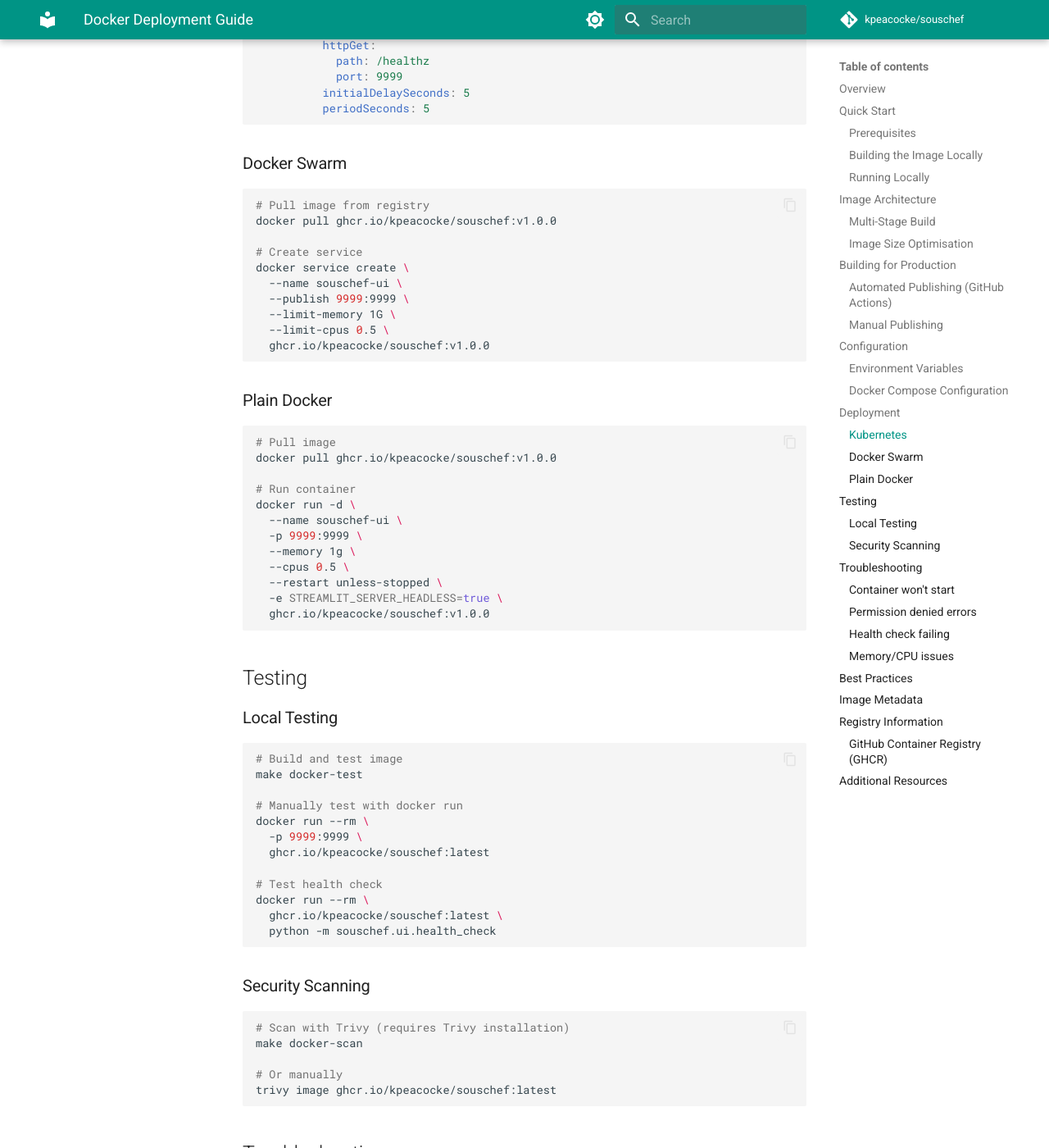
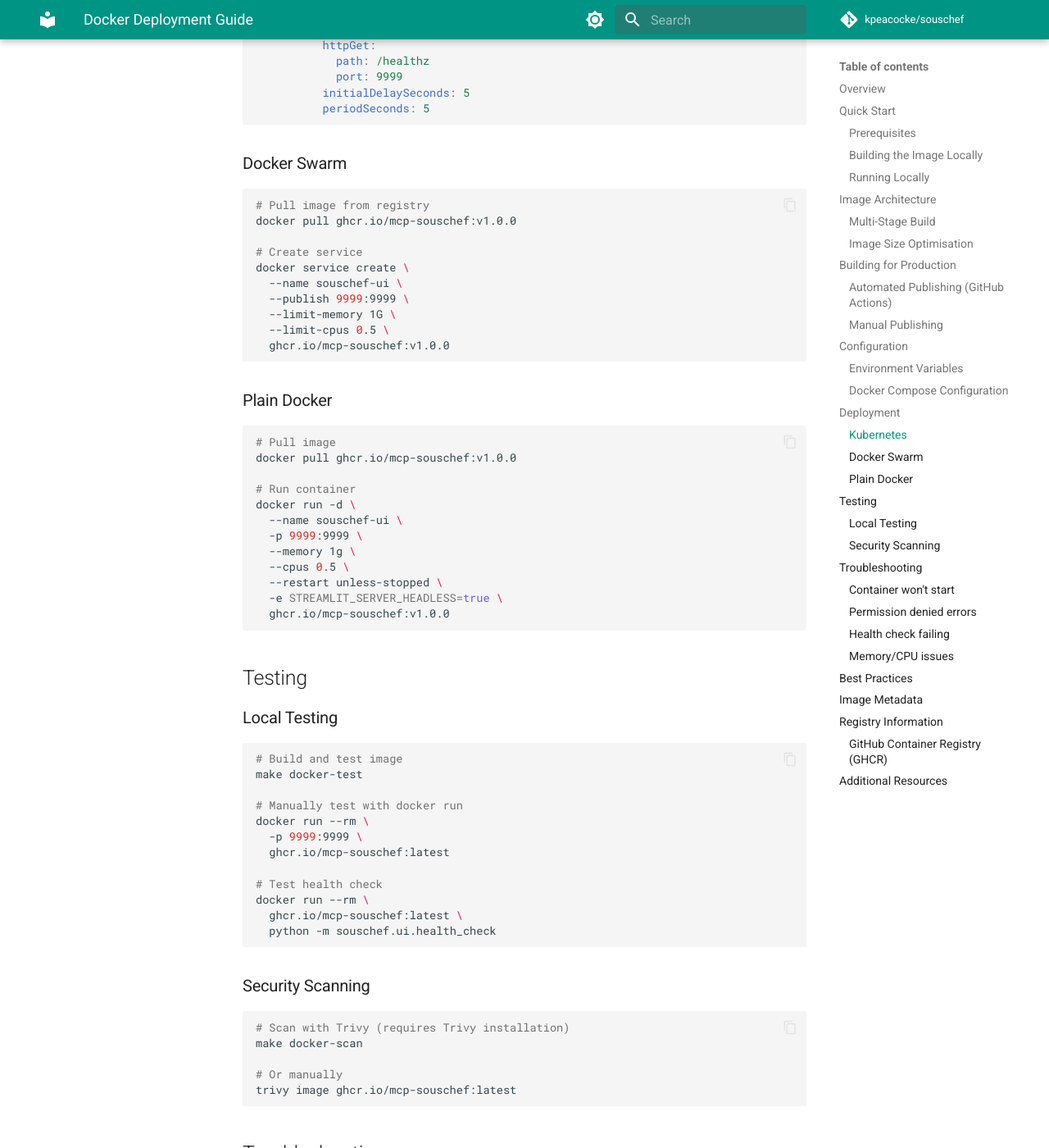
Before and after one commit to kpeacocke/souschef, an MkDocs documentation site: the page built from docs/docker-deployment.md, in a window 1280 px wide and 1400 px high, scrolled down 4630 px. Shown: the whole window at 82% size. Built offline with MkDocs 1.6.1 and Material for MkDocs 9.7.7, drawn with Linux system fonts in a browser that asks for light colours; comment, search, counter and statistics services are not loaded; the version menu is left out; some of the changed text lies outside the part shown.

Commit message:
refactor: standardise container image name to mcp-souschef
- Update container image name from kpeacocke/souschef to mcp-souschef across all files
- Change Makefile.docker IMAGE_NAME to mcp-souschef
- Update docker-publish.yml to use mcp-souschef instead of github.repository
- Update all documentation examples to reference ghcr.io/mcp-souschef
- Aligns with release package naming (mcp-souschef) for consistency across platforms
- GitHub repository URLs remain unchanged (still kpeacocke/souschef)

````diff
--- a/docs/docker-deployment.md
+++ b/docs/docker-deployment.md
@@ -26,7 +26,7 @@
 make docker-build
 
 # Or directly with Docker
-docker build -t ghcr.io/kpeacocke/souschef:latest .
+docker build -t ghcr.io/mcp-souschef:latest .
 ```
 
 ### Running Locally
@@ -107,7 +107,7 @@
 # Build for multiple platforms
 docker buildx build \
   --platform linux/amd64,linux/arm64 \
-  -t ghcr.io/kpeacocke/souschef:v1.0.0 \
+  -t ghcr.io/mcp-souschef:v1.0.0 \
   --push .
 ```
 
@@ -188,7 +188,7 @@
         runAsUser: 1001
       containers:
       - name: souschef-ui
-        image: ghcr.io/kpeacocke/souschef:v1.0.0
+        image: ghcr.io/mcp-souschef:v1.0.0
         ports:
         - containerPort: 9999
         resources:
@@ -216,7 +216,7 @@
 
 ```bash
 # Pull image from registry
-docker pull ghcr.io/kpeacocke/souschef:v1.0.0
+docker pull ghcr.io/mcp-souschef:v1.0.0
 
 # Create service
 docker service create \
@@ -224,14 +224,14 @@
   --publish 9999:9999 \
   --limit-memory 1G \
   --limit-cpus 0.5 \
-  ghcr.io/kpeacocke/souschef:v1.0.0
+  ghcr.io/mcp-souschef:v1.0.0
 ```
 
 ### Plain Docker
 
 ```bash
 # Pull image
-docker pull ghcr.io/kpeacocke/souschef:v1.0.0
+docker pull ghcr.io/mcp-souschef:v1.0.0
 
 # Run container
 docker run -d \
@@ -241,7 +241,7 @@
   --cpus 0.5 \
   --restart unless-stopped \
   -e STREAMLIT_SERVER_HEADLESS=true \
-  ghcr.io/kpeacocke/souschef:v1.0.0
+  ghcr.io/mcp-souschef:v1.0.0
 ```
 
 ## Testing
@@ -255,11 +255,11 @@
 # Manually test with docker run
 docker run --rm \
   -p 9999:9999 \
-  ghcr.io/kpeacocke/souschef:latest
+  ghcr.io/mcp-souschef:latest
 
 # Test health check
 docker run --rm \
-  ghcr.io/kpeacocke/souschef:latest \
+  ghcr.io/mcp-souschef:latest \
   python -m souschef.ui.health_check
 ```
 
@@ -270,7 +270,7 @@
 make docker-scan
 
 # Or manually
-trivy image ghcr.io/kpeacocke/souschef:latest
+trivy image ghcr.io/mcp-souschef:latest
 ```
 
 ## Troubleshooting
@@ -282,7 +282,7 @@
 docker logs <container_id>
 
 # Run with verbose logging
-docker run -e STREAMLIT_LOGGER_LEVEL=debug ghcr.io/kpeacocke/souschef:latest
+docker run -e STREAMLIT_LOGGER_LEVEL=debug ghcr.io/mcp-souschef:latest
 ```
 
 ### Permission denied errors
@@ -303,7 +303,7 @@
 ```bash
 # Test health check manually
 docker run --rm \
-  ghcr.io/kpeacocke/souschef:latest \
+  ghcr.io/mcp-souschef:latest \
   python -m souschef.ui.health_check
 
 # Expected output:
@@ -330,17 +330,17 @@
 1. **Always use version tags**
    ```bash
    # Good
-   docker pull ghcr.io/kpeacocke/souschef:v1.0.0
+   docker pull ghcr.io/mcp-souschef:v1.0.0
 
    # Avoid (unpredictable)
-   docker pull ghcr.io/kpeacocke/souschef:latest
+   docker pull ghcr.io/mcp-souschef:latest
    ```
 
 2. **Run as non-root user**
    ```bash
    # Already configured in image (user: app, uid: 1001)
    # Verify with:
-   docker run ghcr.io/kpeacocke/souschef:latest id
+   docker run ghcr.io/mcp-souschef:latest id
    # uid=1001(app) gid=1001(app) groups=1001(app)
    ```
 
@@ -382,7 +382,7 @@
 View metadata:
 
 ```bash
-docker inspect ghcr.io/kpeacocke/souschef:latest | grep -A10 Labels
+docker inspect ghcr.io/mcp-souschef:latest | grep -A10 Labels
 ```
 
 ## Registry Information
@@ -390,7 +390,7 @@
 ### GitHub Container Registry (GHCR)
 
 - Registry: `ghcr.io`
-- Image: `ghcr.io/kpeacocke/souschef`
+- Image: `ghcr.io/mcp-souschef`
 - Documentation: https://docs.github.com/en/packages/working-with-a-github-packages-registry/working-with-the-container-registry
 - Authentication: GitHub token or personal access token
 
@@ -399,7 +399,7 @@
 docker login ghcr.io
 
 # Pull
-docker pull ghcr.io/kpeacocke/souschef:v1.0.0
+docker pull ghcr.io/mcp-souschef:v1.0.0
 ```
 
 ## Additional Resources
````
Also changed, not shown: 3 other files.
